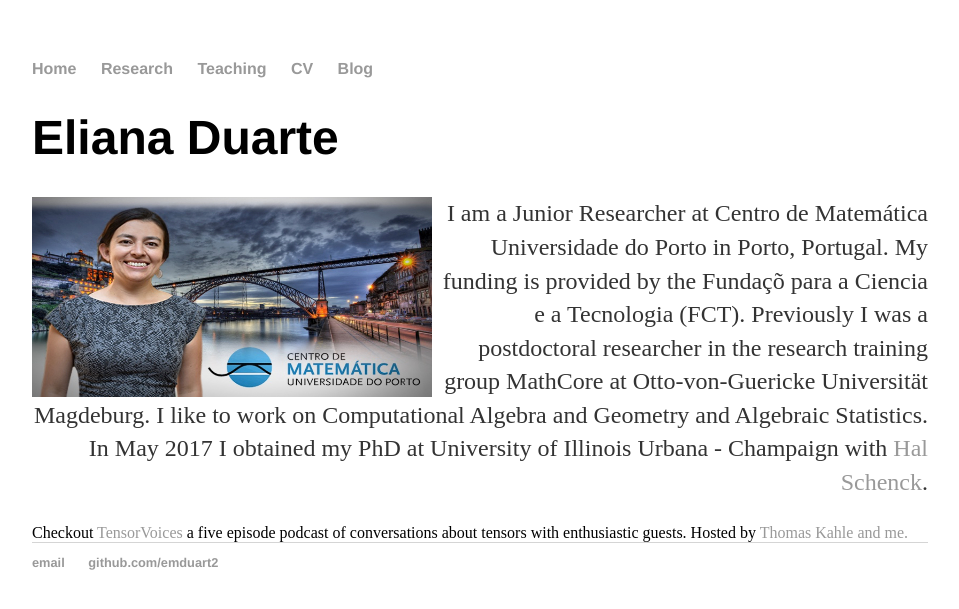
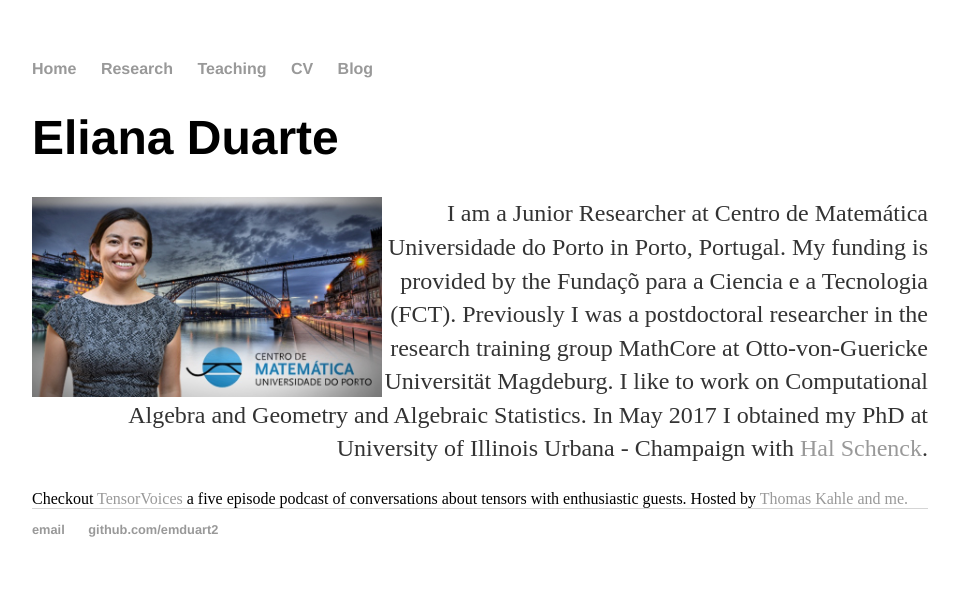
Before and after one commit to emduart2/emduart2.github.io, a Jekyll site: the page built from index.html, in a window 1280 px wide. Shown: the top 609 px of the page, without its empty margins (160-1119 px from the left). Built offline with Jekyll 4.4.1, drawn with Linux system fonts in a browser that asks for light colours.

Commit message:
size of pic

```diff
--- a/index.html
+++ b/index.html
@@ -5,7 +5,7 @@ title: Eliana Duarte, PhD in Mathematics
 
 <div class="blurb">
   <h1>Eliana Duarte</h1>
-  <p align = "right" > <img src="/assets/Eliana.jpg" alt="Eliana" align="left" style="width:400px;height:200px;">
+  <p align = "right" > <img src="/assets/Eliana.jpg" alt="Eliana" align="left" style="width:350px;height:200px;">
     I am a Junior Researcher at Centro de Matem&aacutetica Universidade do Porto in Porto, Portugal. My funding is provided by
     the Funda&ccedil&otilde para a Ciencia e a Tecnologia <a href= "https://www.fct.pt"> </a>  (FCT).
     Previously I was a postdoctoral researcher in the research training group MathCore at Otto-von-Guericke Universit&aumlt Magdeburg.
```
